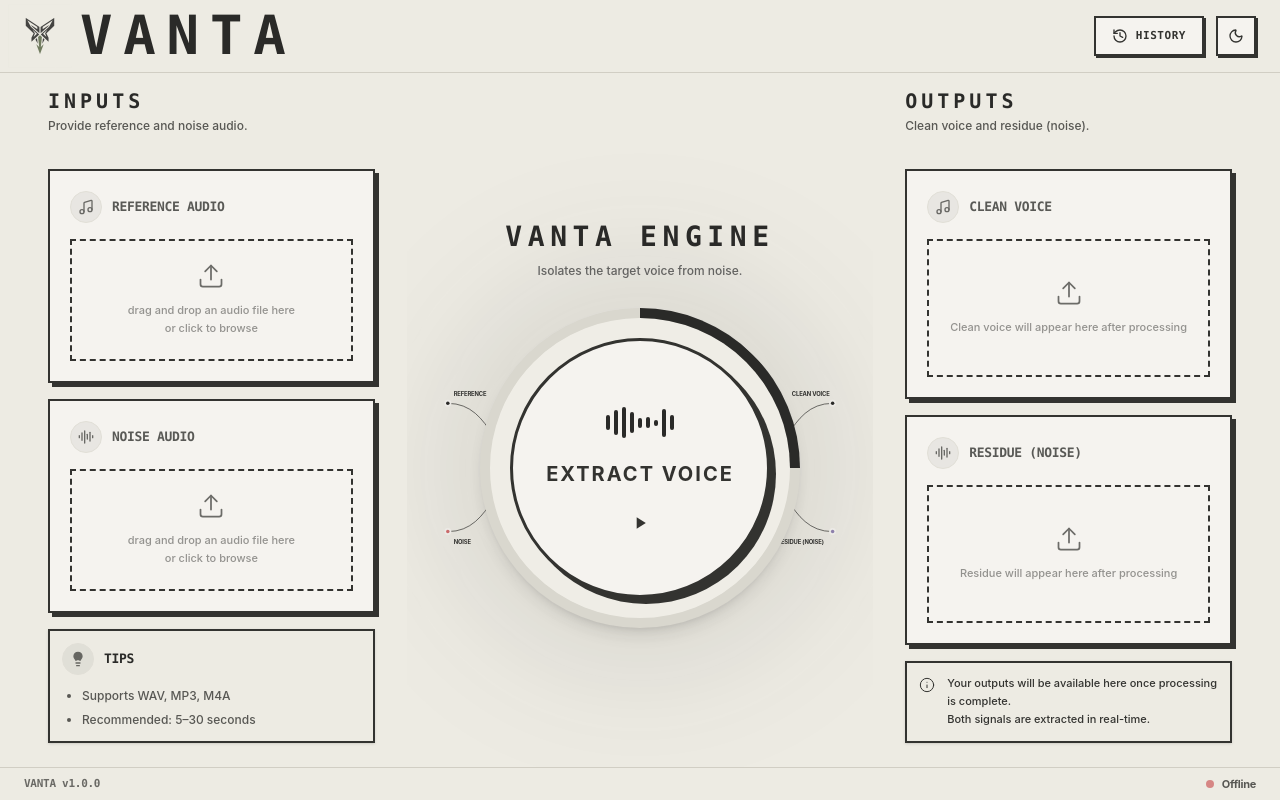
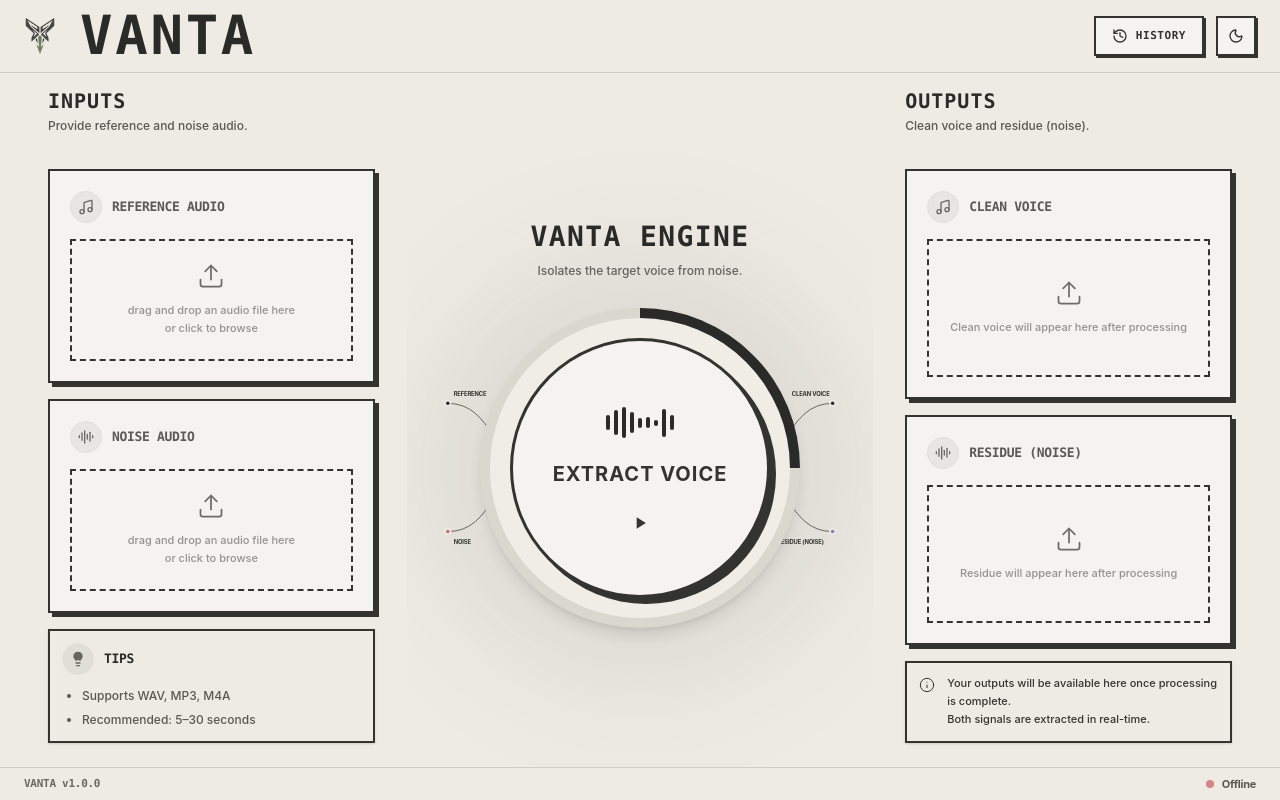
Before and after one commit to Komalpreet2809/Vanta, a Next.js app in the folder web/: page / in a window 1280 px wide. Built offline with nearby package versions, Linux system fonts and the light colour scheme; no server answers.

Commit message:
style: reduce letter spacing on all major headings

```diff
--- a/web/src/components/EngineCenter.tsx
+++ b/web/src/components/EngineCenter.tsx
@@ -19,7 +19,7 @@ export function EngineCenter({
     <div className="flex flex-col items-center justify-center w-full h-full">
       {/* Header Text - Matches inspo.png exactly */}
         <div className="flex flex-col items-center gap-1 mb-8">
-          <h1 className="font-mono-heading font-black text-[28px] uppercase tracking-[0.2em] text-[var(--c-green)]">
+          <h1 className="font-mono-heading font-black text-[28px] uppercase tracking-wider text-[var(--c-green)]">
             VANTA ENGINE
           </h1>
           <p className="text-[12px] font-medium opacity-80 text-[#444444]">
@@ -124,7 +124,7 @@ export function EngineCenter({
               </div>
 
               {/* Main Text */}
-              <span className="text-[20px] font-bold text-[#333330] uppercase tracking-[0.1em] mb-4">
+              <span className="text-[20px] font-bold text-[#333330] uppercase tracking-wider mb-4">
                 Extract Voice
               </span>
 
--- a/web/src/components/Header.tsx
+++ b/web/src/components/Header.tsx
@@ -38,7 +38,7 @@ export function Header() {
       <div className="flex items-center gap-3">
         <div className="flex items-center gap-3">
           <img src="/logo.png" alt="Vanta Logo" className="h-16 w-auto mix-blend-multiply opacity-90" />
-          <span className="font-mono-heading font-black text-[54px] uppercase tracking-[0.2em] text-[var(--c-green)] leading-none -ml-1">VANTA</span>
+          <span className="font-mono-heading font-black text-[54px] uppercase tracking-wider text-[var(--c-green)] leading-none -ml-1">VANTA</span>
         </div>
       </div>
 
--- a/web/src/components/VantaApp.tsx
+++ b/web/src/components/VantaApp.tsx
@@ -67,7 +67,7 @@ export function VantaApp() {
           {/* INPUTS COLUMN */}
           <section className="flex flex-col h-full overflow-hidden bg-[var(--bg-app)]">
             <div className="p-4 h-20 flex flex-col justify-center">
-              <h2 className="font-mono-heading font-black text-[20px] uppercase tracking-[0.2em] text-[var(--c-green)] leading-none">Inputs</h2>
+              <h2 className="font-mono-heading font-black text-[20px] uppercase tracking-wider text-[var(--c-green)] leading-none">Inputs</h2>
               <p className="text-[12px] font-medium opacity-80 mt-1.5">Provide reference and noise audio.</p>
             </div>
 
@@ -114,7 +114,7 @@ export function VantaApp() {
           {/* OUTPUTS COLUMN */}
           <section className="flex flex-col h-full overflow-hidden bg-[var(--bg-app)]">
             <div className="p-4 h-20 flex flex-col justify-center">
-              <h2 className="font-mono-heading font-black text-[20px] uppercase tracking-[0.2em] text-[var(--c-green)] leading-none">Outputs</h2>
+              <h2 className="font-mono-heading font-black text-[20px] uppercase tracking-wider text-[var(--c-green)] leading-none">Outputs</h2>
               <p className="text-[12px] font-medium opacity-80 mt-1.5">Clean voice and residue (noise).</p>
             </div>
 
```
